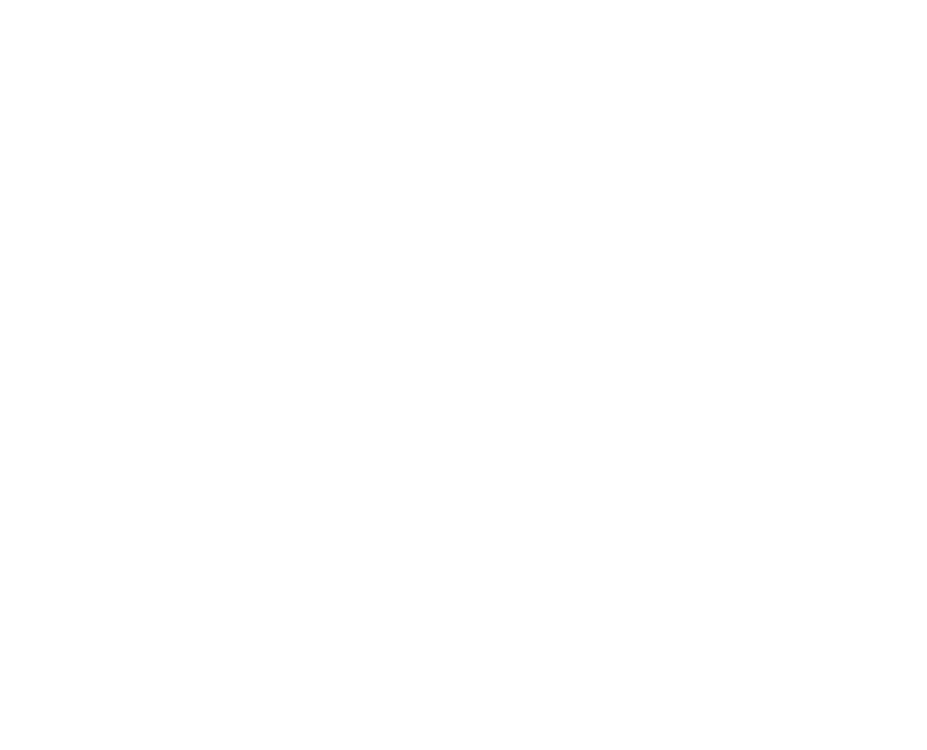
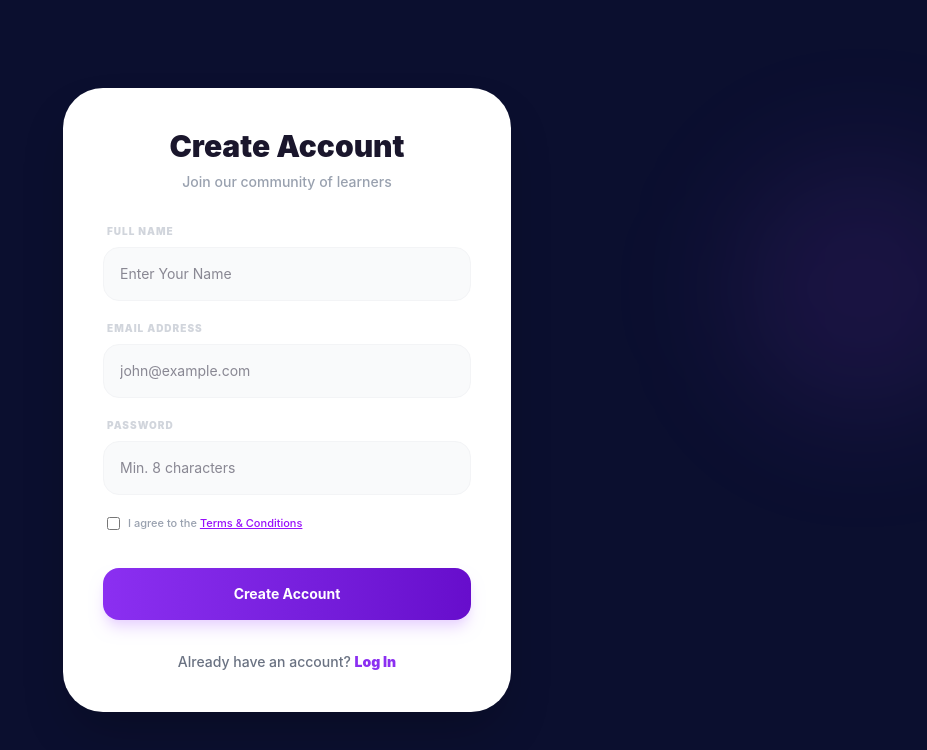
Before and after one commit to Romisaakhaled/EduraCourses, a React (Vite) app: page /signup in a window 1280 px wide. Before the commit this address had no page. Shown: the top 750 px of the page, without its empty margins (353-1280 px from the left). Built offline with nearby package versions, Linux system fonts and the light colour scheme.

Commit message:
feat: add login and signup pages

```diff
--- a/src/App.jsx
+++ b/src/App.jsx
@@ -1,12 +1,16 @@
 import { Routes, Route } from "react-router-dom";
 import Home from "./pages/Home";
 import Wishlist from "./pages/Wishlist";
+import Login from "./pages/Login";
+import SignUp from "./pages/SignUp";
 
 function App() {
   return (
     <Routes>
       <Route path="/" element={<Home />} />
       <Route path="/wishlist" element={<Wishlist />} />
+        <Route path="/login" element={<Login />} />
+          <Route path="/signup" element={<SignUp />} />
     </Routes>
   );
 }
--- a/src/components/layout/Navbar.jsx
+++ b/src/components/layout/Navbar.jsx
@@ -28,7 +28,6 @@
     };
   }, []);
 
-
   const handleHomeClick = () => {
     if (location.pathname === "/") {
       window.scrollTo({ top: 0, behavior: "smooth" });
@@ -46,9 +45,9 @@
       className={`fixed top-0 left-0 w-full z-50 transition-all duration-300
         bg-[#0B0F2F] ${scrolled ? "shadow-md py-2" : "py-4"}`}
     >
-      <div className="max-w-7xl mx-auto flex items-center justify-between px-6 h-10">
+      <div className="max-w-7xl mx-auto flex items-center justify-between px-6 h-16">
 
-        {/* Logo */}
+
         <div className="flex items-center flex-shrink-0">
           <Link to="/" onClick={handleHomeClick}>
             <img
@@ -59,7 +58,6 @@
           </Link>
         </div>
 
-
         <ul className={`${isSearchOpen ? "hidden lg:flex" : "hidden md:flex"} gap-10 text-sm font-medium`}>
           <li>
             <Link to="/" onClick={handleHomeClick} className="text-gray-300 hover:text-white transition-colors">
@@ -67,7 +65,6 @@
             </Link>
           </li>
           <li>
-
             <a href="/#CourseExplorer" className="text-gray-300 hover:text-white transition-colors">
               Courses
             </a>
@@ -81,6 +78,7 @@
 
 
         <div className="flex items-center gap-5">
+
 
           <div className="relative flex items-center">
             <input
@@ -131,6 +129,7 @@
             )}
           </div>
 
+
           <Link
             to="/wishlist"
             className="relative p-2 hover:bg-white/10 rounded-full transition-all group"
@@ -153,14 +152,20 @@
             )}
           </Link>
 
-          {/* Auth Buttons */}
+
           <div className="flex items-center gap-2">
-            <button className="hidden sm:block px-4 py-2 text-gray-300 text-sm font-medium hover:text-white transition-colors">
+            <Link
+              to="/login"
+              className="hidden sm:block px-4 py-2 text-gray-300 text-sm font-medium hover:text-white transition-colors"
+            >
               Log in
-            </button>
-            <button className="px-6 py-2.5 rounded-full border border-purple-500 text-white text-sm font-medium hover:bg-purple-600 transition-all shadow-lg shadow-purple-500/20">
+            </Link>
+            <Link
+              to="/signup"
+              className="px-6 py-2.5 rounded-full border border-purple-500 text-white text-sm font-medium hover:bg-purple-600 transition-all shadow-lg shadow-purple-500/20"
+            >
               Sign Up
-            </button>
+            </Link>
           </div>
         </div>
       </div>
--- /dev/null
+++ b/src/pages/Login.jsx
@@ -0,0 +1,64 @@
+import React, { useState } from 'react';
+import { Link } from 'react-router-dom';
+
+export default function Login() {
+  const [email, setEmail] = useState("");
+  const [password, setPassword] = useState("");
+
+  const handleSubmit = (e) => {
+    e.preventDefault();
+    console.log("Login attempt:", { email, password });
+
+  };
+
+  return (
+    <div className="min-h-screen bg-[#0B0F2F] flex items-center justify-center px-4 relative overflow-hidden">
+
+      <div className="absolute top-[-10%] left-[-5%] w-72 h-72 bg-purple-600/20 rounded-full blur-3xl"></div>
+      <div className="absolute bottom-[-10%] right-[-5%] w-72 h-72 bg-indigo-600/20 rounded-full blur-3xl"></div>
+
+      <div className="bg-white w-full max-w-md rounded-[40px] p-10 shadow-2xl z-10">
+        <header className="text-center mb-8">
+          <h2 className="text-3xl font-black text-[#1A162C] mb-2">Welcome Back!</h2>
+          <p className="text-gray-400 text-sm font-medium">Please enter your details</p>
+        </header>
+
+        <form onSubmit={handleSubmit} className="space-y-6">
+          <div>
+            <label className="block text-[10px] font-black text-gray-300 uppercase tracking-widest mb-2 ml-1">Email Address</label>
+            <input
+              type="email"
+              placeholder="name@company.com"
+              className="w-full p-4 bg-gray-50 border border-gray-100 rounded-2xl outline-none focus:border-purple-500 focus:bg-white transition-all text-sm"
+              onChange={(e) => setEmail(e.target.value)}
+              required
+            />
+          </div>
+
+          <div>
+            <label className="block text-[10px] font-black text-gray-300 uppercase tracking-widest mb-2 ml-1">Password</label>
+            <input
+              type="password"
+              placeholder="••••••••"
+              className="w-full p-4 bg-gray-50 border border-gray-100 rounded-2xl outline-none focus:border-purple-500 focus:bg-white transition-all text-sm"
+              onChange={(e) => setPassword(e.target.value)}
+              required
+            />
+          </div>
+
+          <div className="flex justify-end">
+            <a href="#" className="text-xs font-bold text-purple-600 hover:text-purple-700">Forgot Password?</a>
+          </div>
+
+          <button className="w-full py-4 bg-gradient-to-r from-[#8B2FF1] to-[#670DCC] text-white rounded-2xl font-bold text-sm shadow-lg shadow-purple-200 hover:scale-[1.02] active:scale-95 transition-all">
+            Log In
+          </button>
+        </form>
+
+        <p className="mt-8 text-center text-gray-500 text-sm font-medium">
+          Don't have an account? <Link to="/signup" className="text-[#8B2FF1] font-black hover:underline">Sign Up</Link>
+        </p>
+      </div>
+    </div>
+  );
+}
--- /dev/null
+++ b/src/pages/SignUp.jsx
@@ -0,0 +1,79 @@
+import React, { useState } from 'react';
+import { Link } from 'react-router-dom';
+
+export default function SignUp() {
+  const [formData, setFormData] = useState({
+    username: "",
+    email: "",
+    password: ""
+  });
+
+  const handleSubmit = (e) => {
+    e.preventDefault();
+    console.log("SignUp attempt:", formData);
+  };
+
+  return (
+    <div className="min-h-screen bg-[#0B0F2F] flex items-center justify-center px-4 relative overflow-hidden text-[#1A162C]">
+       {/* دوائر ديكور */}
+      <div className="absolute top-[20%] right-[-5%] w-64 h-64 bg-purple-500/10 rounded-full blur-3xl"></div>
+
+      <div className="bg-white w-full max-w-md rounded-[40px] p-10 shadow-2xl z-10 mt-10 mb-10">
+        <header className="text-center mb-8">
+          <h2 className="text-3xl font-black mb-2">Create Account</h2>
+          <p className="text-gray-400 text-sm font-medium">Join our community of learners</p>
+        </header>
+
+        <form onSubmit={handleSubmit} className="space-y-5">
+          <div>
+            <label className="block text-[10px] font-black text-gray-300 uppercase tracking-widest mb-2 ml-1">Full Name</label>
+            <input
+              type="text"
+              placeholder="Enter Your Name"
+              className="w-full p-4 bg-gray-50 border border-gray-100 rounded-2xl outline-none focus:border-purple-500 focus:bg-white transition-all text-sm"
+              onChange={(e) => setFormData({...formData, username: e.target.value})}
+              required
+            />
+          </div>
+
+          <div>
+            <label className="block text-[10px] font-black text-gray-300 uppercase tracking-widest mb-2 ml-1">Email Address</label>
+            <input
+              type="email"
+              placeholder="john@example.com"
+              className="w-full p-4 bg-gray-50 border border-gray-100 rounded-2xl outline-none focus:border-purple-500 focus:bg-white transition-all text-sm"
+              onChange={(e) => setFormData({...formData, email: e.target.value})}
+              required
+            />
+          </div>
+
+          <div>
+            <label className="block text-[10px] font-black text-gray-300 uppercase tracking-widest mb-2 ml-1">Password</label>
+            <input
+              type="password"
+              placeholder="Min. 8 characters"
+              className="w-full p-4 bg-gray-50 border border-gray-100 rounded-2xl outline-none focus:border-purple-500 focus:bg-white transition-all text-sm"
+              onChange={(e) => setFormData({...formData, password: e.target.value})}
+              required
+            />
+          </div>
+
+          <div className="flex items-center gap-2 px-1">
+            <input type="checkbox" id="terms" className="accent-purple-600" required />
+            <label htmlFor="terms" className="text-[11px] text-gray-400 font-medium cursor-pointer">
+              I agree to the <span className="text-purple-600 underline">Terms & Conditions</span>
+            </label>
+          </div>
+
+          <button className="w-full py-4 bg-gradient-to-r from-[#8B2FF1] to-[#670DCC] text-white rounded-2xl font-bold text-sm shadow-lg shadow-purple-200 hover:scale-[1.02] active:scale-95 transition-all mt-4">
+            Create Account
+          </button>
+        </form>
+
+        <p className="mt-8 text-center text-gray-500 text-sm font-medium">
+          Already have an account? <Link to="/login" className="text-[#8B2FF1] font-black hover:underline">Log In</Link>
+        </p>
+      </div>
+    </div>
+  );
+}
```
